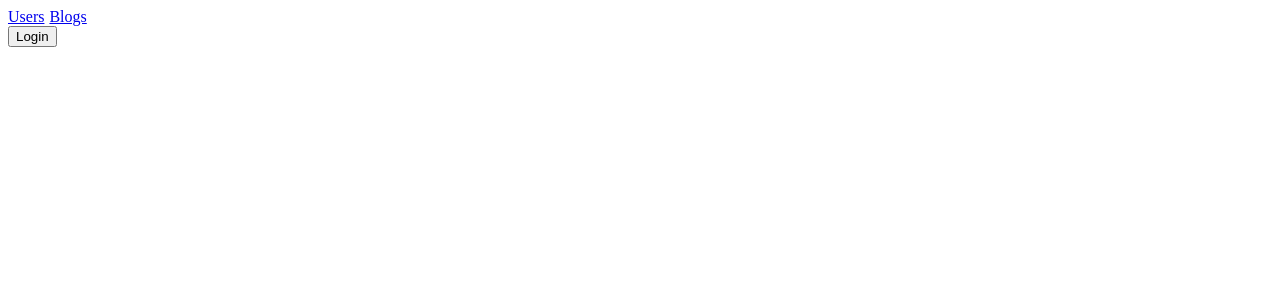
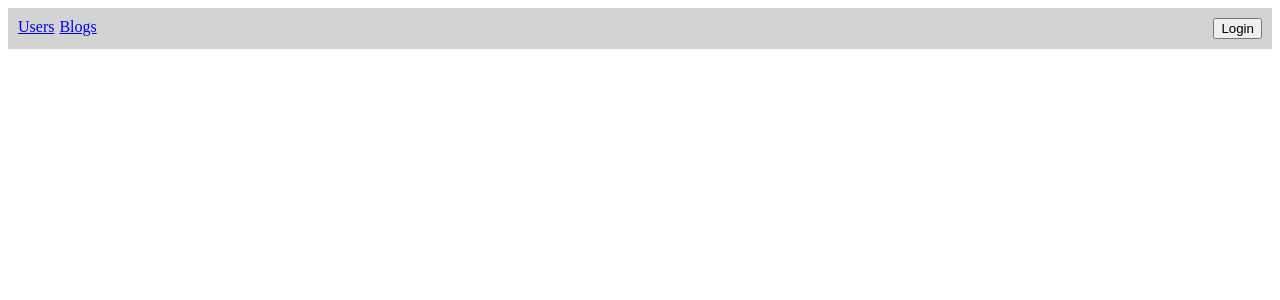
Before and after one commit to manosmin/fullstackopen, a React (Vite) app in the folder part5/bloglist-frontend/: page / in a window 1280 px wide. Shown: the top 300 px of the page. Built offline with nearby package versions, Linux system fonts and the light colour scheme.

Commit message:
part7 exercises

```diff
--- a/part5/bloglist-frontend/src/App.jsx
+++ b/part5/bloglist-frontend/src/App.jsx
@@ -13,7 +13,16 @@ const Menu = () => {
   const padding = {
     paddingRight: 5,
   };
+  const menu = {
+    backgroundColor: "lightgray",
+    padding: 10,
+    display: "flex",
+    justifyContent: "space-between",
+    marginBottom: 10,
+  };
+
   return (
+    <div style={menu}>
       <div>
         <Link style={padding} to="/users">
           Users
@@ -21,6 +30,8 @@ const Menu = () => {
         <Link style={padding} to="/">
           Blogs
         </Link>
+      </div>
+      <LoginForm />
     </div>
   );
 };
@@ -38,7 +49,6 @@ const App = () => {
       <div>
         <Menu />
         <Notification />
-        <LoginForm />
         <Routes>
           <Route path="/" element={<Blogs />} />
           <Route path="/blogs/:id" element={<Blog blogs={blogs} />} />
--- a/part5/bloglist-frontend/src/components/LoginForm.jsx
+++ b/part5/bloglist-frontend/src/components/LoginForm.jsx
@@ -33,7 +33,6 @@ function LoginForm() {
   return !user.username ? (
     <Togglable buttonLabel="Login" ref={loginFormRef}>
       <div>
-        <h2>Log in to application</h2>
         <form onSubmit={handleSubmit}>
           <input
             id="username"
@@ -54,14 +53,12 @@ function LoginForm() {
       </div>
     </Togglable>
   ) : (
-    <div>
-      <p>
+      <span>
         {user.username} is logged in
         <button style={{ marginLeft: 8 }} onClick={handleLogout}>
           Log out
         </button>
-      </p>
-    </div>
+      </span>
   );
 }
 
```
Lines whose indentation alone changed are shown as unchanged.
